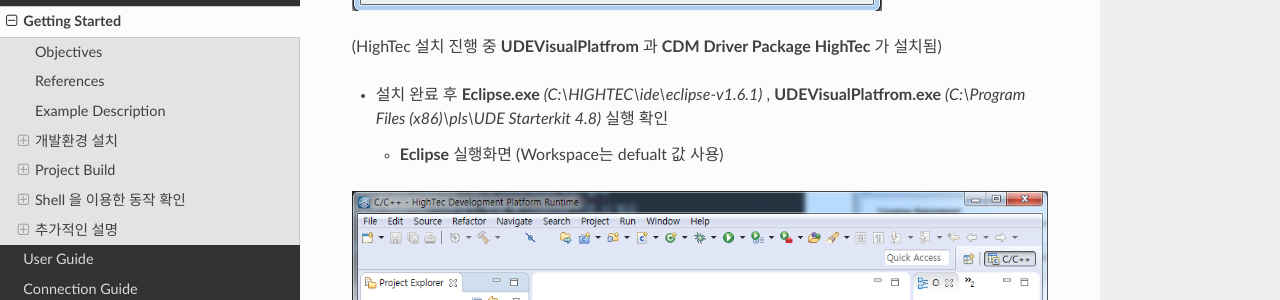
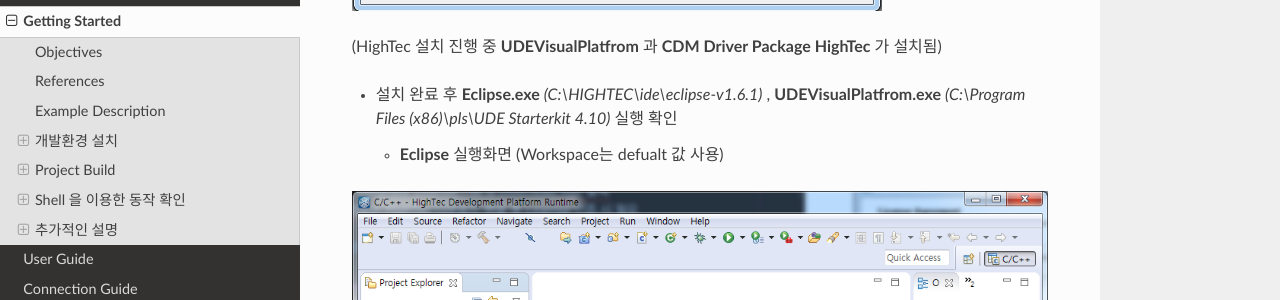
Before and after one commit to realsosy/AurixRacer, an MkDocs documentation site: the page built from docs/GettingStarted.md, in a window 1280 px wide and 900 px high, scrolled down 2030 px. Shown: the part 173-473 px from the top of the window. Built offline with MkDocs 1.6.1, drawn with Linux system fonts in a browser that asks for light colours; nearby versions of some CDN libraries; old or Windows-style settings are respelled for this version of MkDocs.

Commit message:
UDE version update
4.8 -> 4.10

```diff
--- a/docs/GettingStarted.md
+++ b/docs/GettingStarted.md
@@ -60,7 +60,7 @@ date: 2018-04-10
 
  (HighTec 설치 진행 중 **UDEVisualPlatfrom** 과 **CDM Driver Package HighTec** 가 설치됨)
 
-* 설치 완료 후 **Eclipse.exe** *(C:\HIGHTEC\ide\eclipse-v1.6.1)* , **UDEVisualPlatfrom.exe** *(C:\Program Files (x86)\pls\UDE Starterkit 4.8)* 실행 확인
+* 설치 완료 후 **Eclipse.exe** *(C:\HIGHTEC\ide\eclipse-v1.6.1)* , **UDEVisualPlatfrom.exe** *(C:\Program Files (x86)\pls\UDE Starterkit 4.10)* 실행 확인
 
     * **Eclipse** 실행화면 (Workspace는 defualt 값 사용)
 
```
